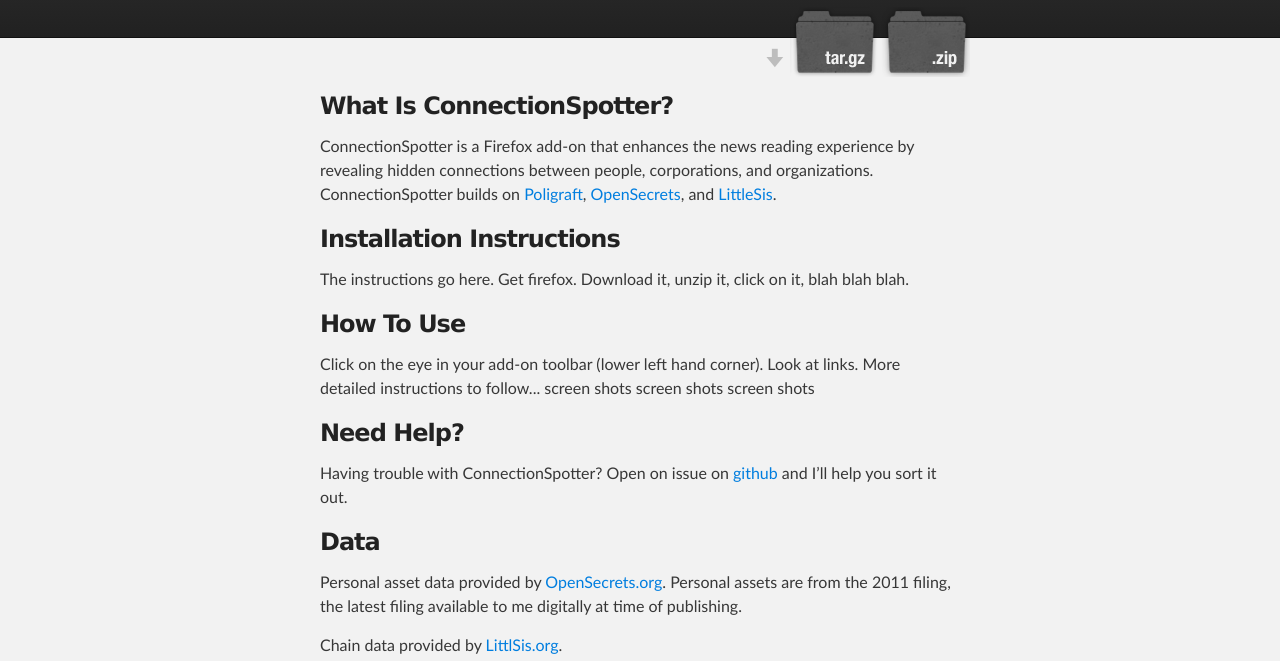
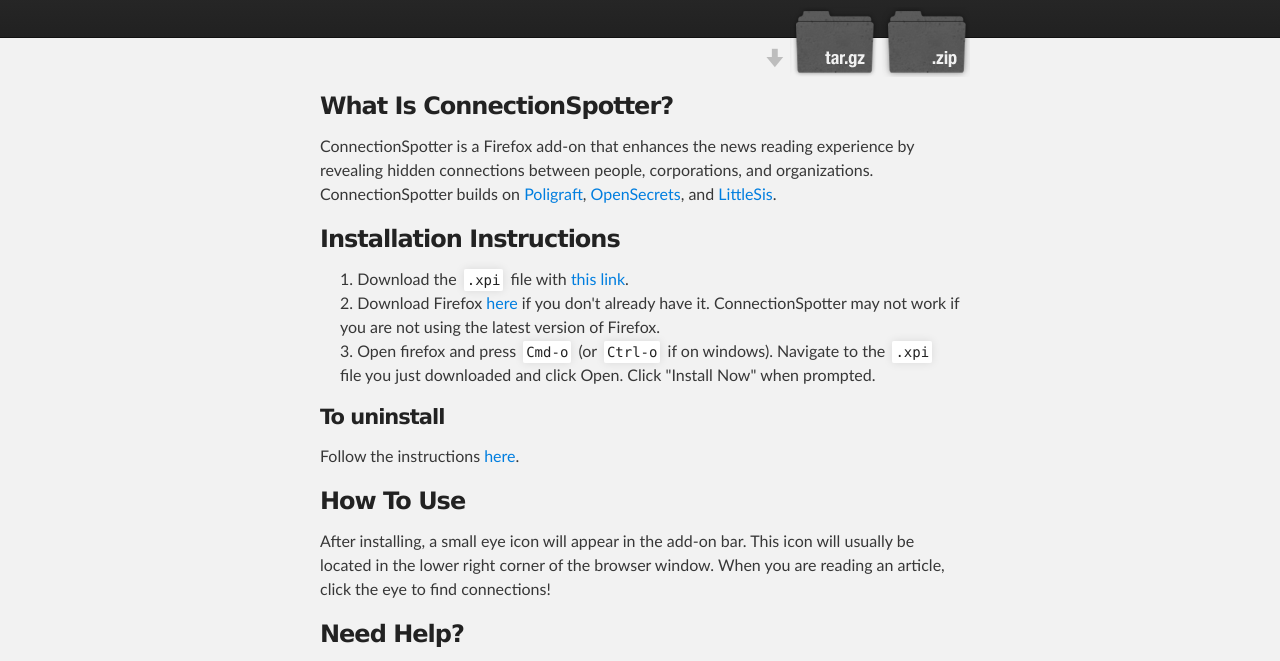
Before and after one commit to NoahCarnahan/connection-spotter, a plain HTML site: page index.html in a window 1280 px wide. Shown: the part 136-797 px from the top of the page. Drawn offline with Linux system fonts and the light colour scheme.

```diff
--- a/index.html
+++ b/index.html
@@ -39,12 +39,19 @@
 <h3>
 <a name="installation-instructions" class="anchor" href="#installation-instructions"><span class="octicon octicon-link"></span></a>Installation Instructions</h3>
 
-<p>The instructions go here. Get firefox. Download it, unzip it, click on it, blah blah blah.</p>
+<ol>
+<li>Download the <code>.xpi</code> file with <a href="link%20plox">this link</a>.</li>
+<li>Download Firefox <a href="http://www.mozilla.org/en-US/firefox/new/">here</a> if you don't already have it. ConnectionSpotter may not work if you are not using the latest version of Firefox.</li>
+<li>Open firefox and press <code>Cmd-o</code> (or <code>Ctrl-o</code> if on windows). Navigate to the <code>.xpi</code> file you just downloaded and click Open. Click "Install Now" when prompted.</li>
+</ol><h4>
+<a name="to-uninstall" class="anchor" href="#to-uninstall"><span class="octicon octicon-link"></span></a>To uninstall</h4>
+
+<p>Follow the instructions <a href="https://support.mozilla.org/en-US/kb/disable-or-remove-add-ons">here</a>.</p>
 
 <h3>
 <a name="how-to-use" class="anchor" href="#how-to-use"><span class="octicon octicon-link"></span></a>How To Use</h3>
 
-<p>Click on the eye in your add-on toolbar (lower left hand corner). Look at links. More detailed instructions to follow... screen shots screen shots screen shots</p>
+<p>After installing, a small eye icon will appear in the add-on bar. This icon will usually be located in the lower right corner of the browser window. When you are reading an article, click the eye to find connections!</p>
 
 <h3>
 <a name="need-help" class="anchor" href="#need-help"><span class="octicon octicon-link"></span></a>Need Help?</h3>
```
Also changed, not shown: params.json (+1 -1 lines).
